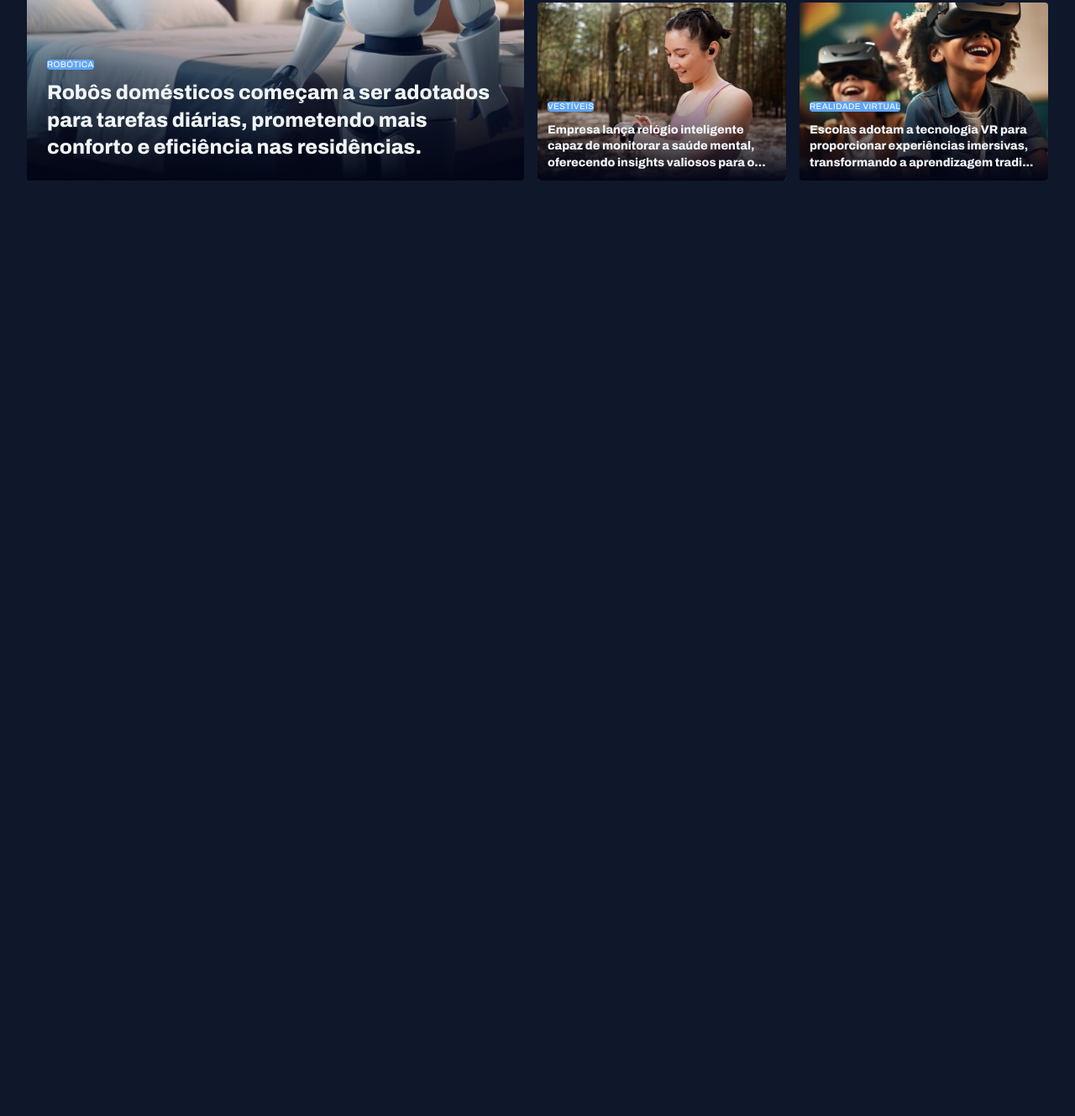
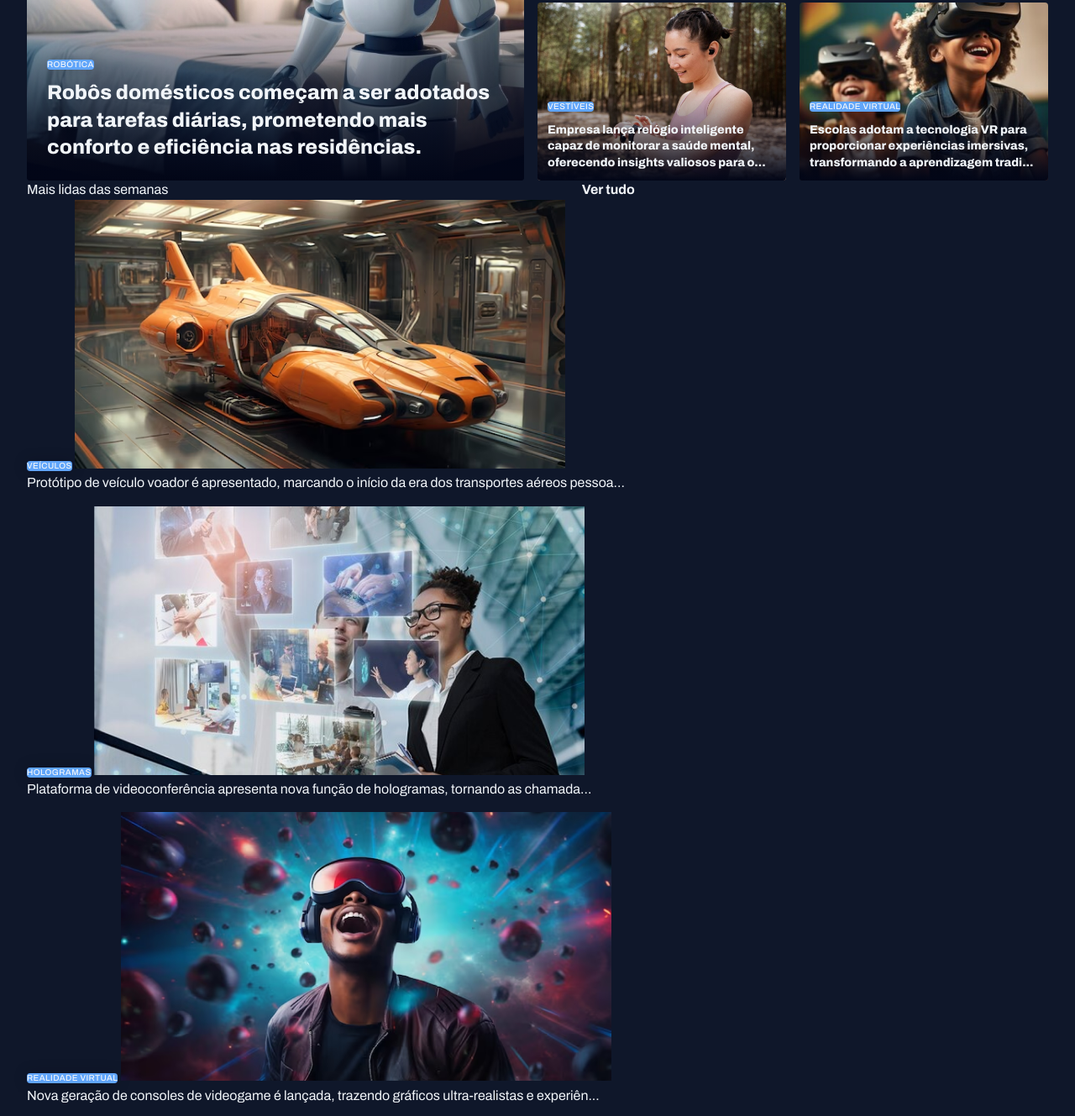
Before and after one commit to Samugador330/fullstack-projeto-portal-de-noticias, a plain HTML site: page index.html in a window 1280 px wide. Shown: the part 389-1718 px from the top of the page at 84% size. Before the commit the page ends 800 px from the top, so only its background shows below. Drawn offline with Linux system fonts and the light colour scheme.

Commit message:
estruturando a seção mais lidas da semana

```diff
--- a/index.html
+++ b/index.html
@@ -80,6 +80,51 @@
         </figure>
       </div>
     </section>
+
+    <sectio id="weekly">
+      <header class="grid grid-flow-col">
+        <h3>Mais lidas das semanas</h3>
+        <a href="#" class="grid-flow-col">
+          <strong>Ver tudo</strong>
+          <span></span>
+        </a>
+      </header>
+
+      <div class="grid gap-16">
+        <figure>
+          <span class="content-tag">veículos</span>
+          <img src="assets/images/Image 06.png" alt="">
+          <p>
+            Protótipo de veículo voador é apresentado, marcando o início da era dos transportes aéreos pessoa...
+          </p>
+        </figure>
+
+        <figure>
+          <span class="content-tag">hologramas</span>
+          <img src="assets/images/Image 07.png" alt="">
+          <p>
+            Plataforma de videoconferência apresenta nova função de hologramas, tornando as chamada...
+          </p>
+        </figure>
+
+
+        <figure>
+          <span class="content-tag">realidade virtual</span>
+          <img src="assets/images/Image 08.png" alt="">
+          <p>
+            Nova geração de consoles de videogame é lançada, trazendo gráficos ultra-realistas e experiên...
+          </p>
+        </figure>
+
+        <figure>
+          <span class="content-tag">internet</span>
+          <img src="assets/images/Image 09.png" alt="">
+          <p>
+            Projeto busca oferecer internet de alta velocidade em áreas remotas através de satélites.
+          </p>
+        </figure>
+      </div>
+    </sectio>
   </main>
 </body>
 </html>
```
